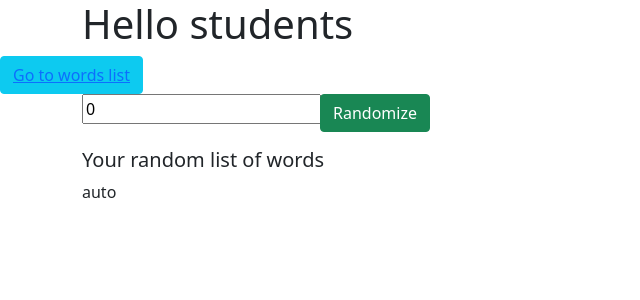
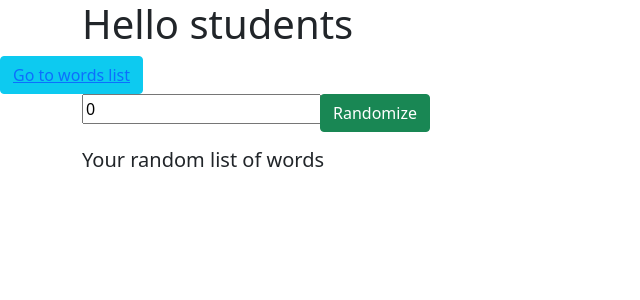
Before and after one commit to indumen/SDA_final_word_generator, an Angular app in the folder word-generator/: page / in a window 1280 px wide. Shown: the top 300 px of the page, without its empty margins (0-640 px from the left). Built offline with nearby package versions, Linux system fonts and the light colour scheme.

Commit message:
clean up word selection page

```diff
--- a/word-generator/src/app/word-selection-page/word-selection-page.component.ts
+++ b/word-generator/src/app/word-selection-page/word-selection-page.component.ts
@@ -13,15 +13,6 @@ export class WordSelectionPageComponent implements OnInit {
   verb = '';
 
   ngOnInit () {
-    const wordWait = 2000;
-    this.verb = this.verbList[Math.floor(Math.random() * this.verbList.length)];
-    console.log(Math.random(), Math.floor(Math.random()), Math.floor(Math.random() * this.verbList.length));
-    setTimeout(() => this.updateWord(), wordWait);
-  }
-
-  updateWord () {
-    this.verb = this.verbList[Math.floor(Math.random() * this.verbList.length)];
-    console.log('updateWord', this.verb);
   }
 
   generateWords() {
```
